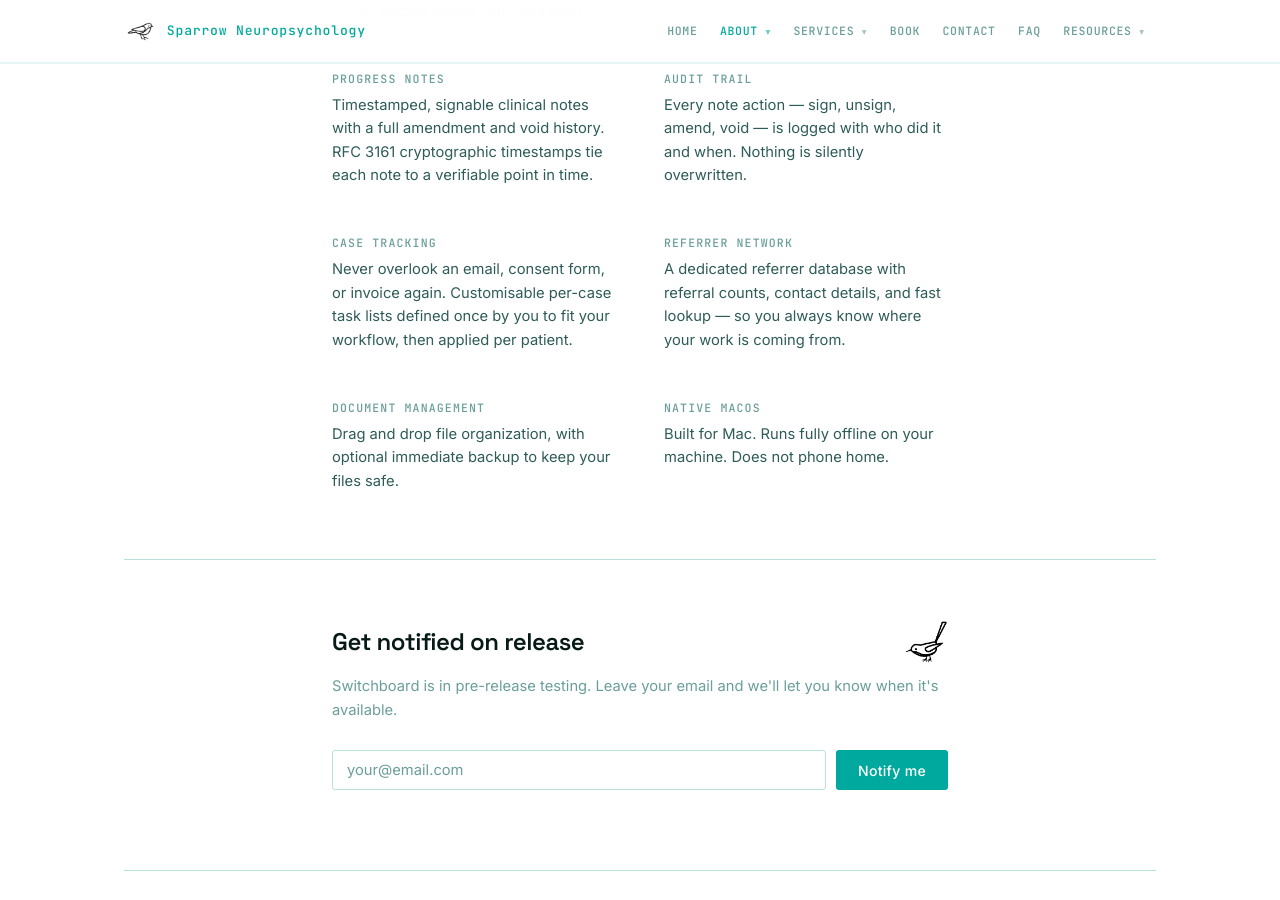
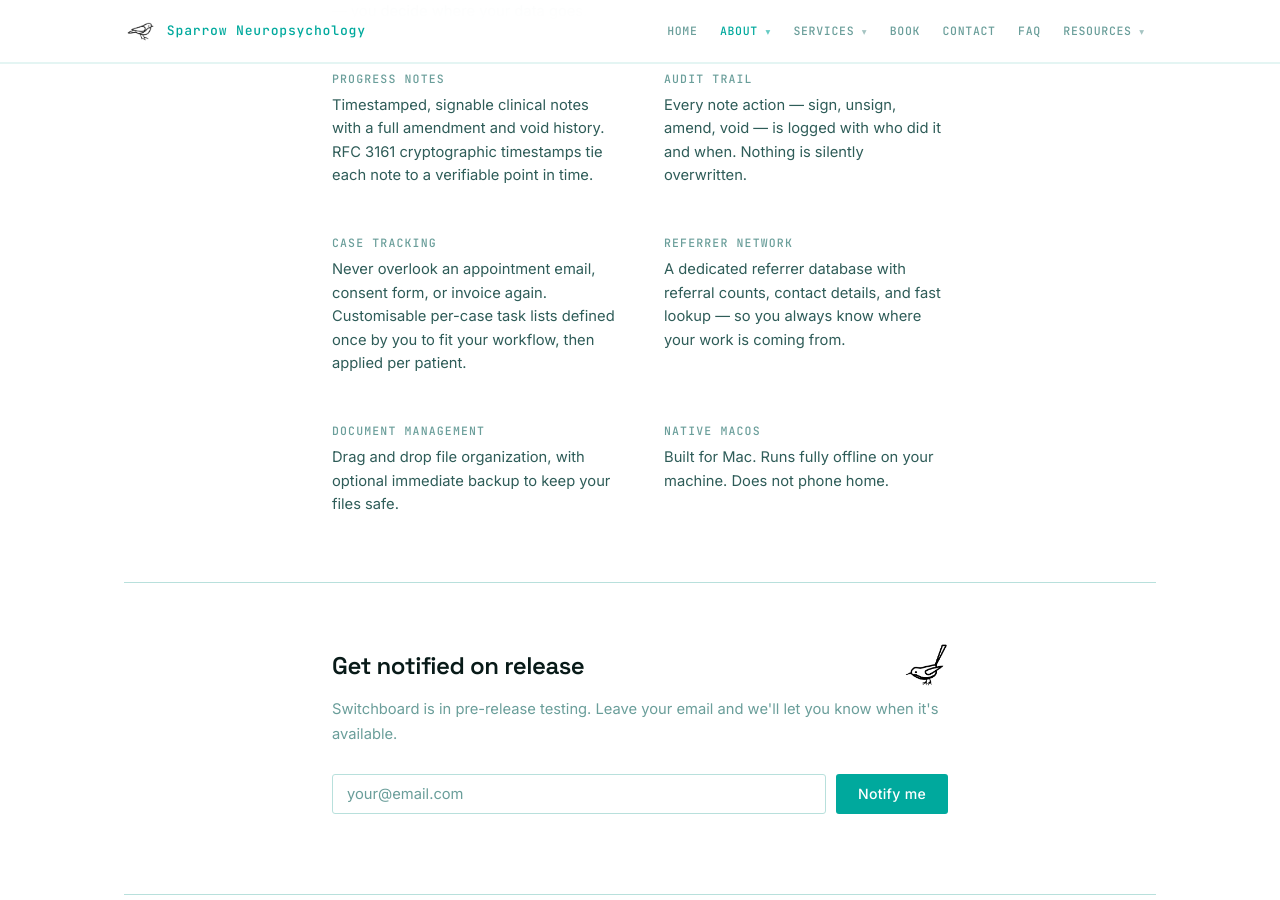
Before and after one commit to cfxb/sparrow-clinic, a Jekyll site: the page built from switchboard.md, in a window 1280 px wide and 900 px high, scrolled down 1066 px. Built offline with Jekyll 4.4.1, drawn with Linux system fonts in a browser that asks for light colours.

Commit message:
Fix case tracking copy: 'appointment email' not 'email'
Co-Authored-By: Claude Sonnet 4.6 <noreply@anthropic.com>

```diff
--- a/switchboard.md
+++ b/switchboard.md
@@ -259,7 +259,7 @@ switchboard_schema: true
 
       <div class="sb-feature">
         <span class="sb-feature-label">Case tracking</span>
-        <p class="sb-feature-text">Never overlook an email, consent form, or invoice again. Customisable per-case task lists defined once by you to fit your workflow, then applied per patient.</p>
+        <p class="sb-feature-text">Never overlook an appointment email, consent form, or invoice again. Customisable per-case task lists defined once by you to fit your workflow, then applied per patient.</p>
       </div>
 
       <div class="sb-feature">
```
